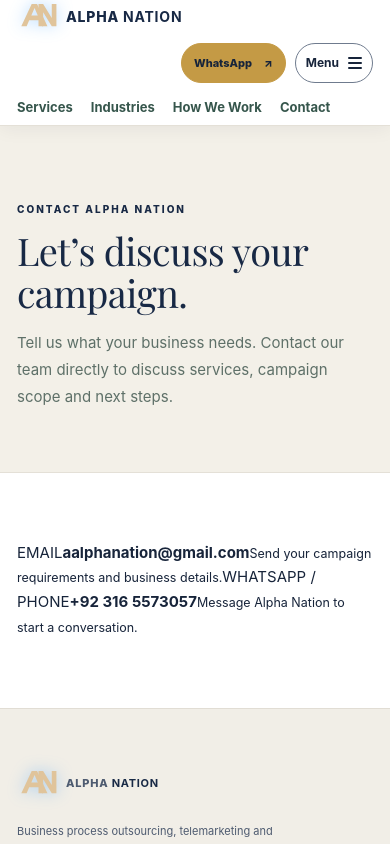
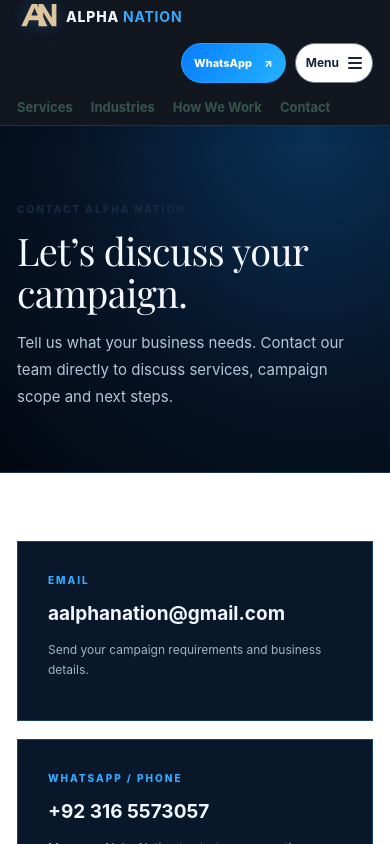
Before and after one commit to alphanationcrm09/alpha-nation-website, a Next.js app: page /contact in a window 390 px wide. Shown: the top 844 px of the page. Built offline with nearby package versions, Linux system fonts and the light colour scheme; no server answers.

Commit message:
Finish dark BPO navigation, footer and contact styling

```diff
--- a/src/app/brand.css
+++ b/src/app/brand.css
@@ -406,3 +406,7 @@ body{background:var(--an-white);color:var(--an-ink)}
 .an-bpo-contact{padding:70px 0;background:linear-gradient(110deg,#0b2c4b,#07182b);border-top:1px solid #1c4d75;color:white}.an-bpo-contact-inner{display:flex;justify-content:space-between;align-items:center;gap:45px}.an-bpo-contact h2{margin:0 0 12px}.an-bpo-contact-inner>div:first-child>p:last-child{font-size:12px;line-height:1.8;color:#b1c5d8;max-width:540px;margin:0}.an-bpo-contact-actions{display:flex;flex-direction:column;align-items:flex-start;gap:12px;min-width:235px}.an-bpo-contact-actions>a:not(.an-bpo-button){font-size:11px;color:#c3d8eb}.an-bpo-button-light{background:#f5f9ff;color:#08213a;border-color:#f5f9ff;box-shadow:none}.an-bpo-button-light:hover{background:#dcecff;color:#08213a}
 @media(max-width:900px){.an-bpo-hero-grid{grid-template-columns:1fr;gap:25px}.an-bpo-copy{max-width:720px}.an-bpo-visual{min-height:370px}.an-bpo-intro-grid{grid-template-columns:1fr 1.3fr}.an-bpo-intro-grid>p:last-child{grid-column:2}.an-bpo-industries-grid{gap:35px}}
 @media(max-width:650px){.an-bpo-hero{padding:68px 0 55px}.an-bpo-copy h1{font-size:clamp(40px,12vw,57px);letter-spacing:-1.8px}.an-bpo-proof{gap:8px}.an-bpo-visual{min-height:330px}.an-bpo-visual-card{min-height:345px;padding:18px}.an-bpo-orbit{width:220px;height:210px}.an-bpo-core{width:94px;height:94px}.an-bpo-node-two{right:-10px}.an-bpo-node-three{left:-10px}.an-bpo-intro-grid,.an-bpo-section-head,.an-bpo-industries-grid{grid-template-columns:1fr;gap:18px}.an-bpo-intro-grid>p:last-child{grid-column:auto}.an-bpo-section,.an-bpo-industries,.an-bpo-approach{padding:62px 0}.an-bpo-service-grid{grid-template-columns:1fr 1fr}.an-bpo-service{padding:18px;min-height:190px}.an-bpo-service h3{font-size:15px}.an-bpo-industry-list{grid-template-columns:1fr}.an-bpo-industry-list>div:nth-child(odd){border-right:0}.an-bpo-steps{grid-template-columns:1fr;gap:22px}.an-bpo-contact-inner{align-items:flex-start;flex-direction:column}.an-bpo-contact-actions{min-width:0}}
+
+
+/* Shared BPO shell and contact page */
+.site-header{background:rgba(3,8,17,.94);border-bottom:1px solid #173653;color:#eef6ff}.alpha-brand{color:#f4f8ff}.alpha-wordmark{color:#f4f8ff}.alpha-wordmark b{color:#37aaff}.site-header nav>a{color:#a9bfd3}.site-header nav>a:hover{color:#fff}.site-header .button{background:linear-gradient(120deg,#087dff,#22b2ff);border-color:#279cff;color:white}.site-footer{background:#02060d;border-top:1px solid #173653;color:#eaf3fc}.site-footer .footer-grid b{color:#eaf3fc}.site-footer .footer-grid p,.site-footer .footer-grid a:not(.logo-link),.site-footer .footer-grid span{color:#9cb2c7}.site-footer .legal-note{border-color:#173653;color:#849bb0}.page-hero{background:radial-gradient(ellipse at 80% 0,#0a3157,#061426 55%,#030811);border-color:#173653;color:#f5f9ff}.page-hero h1{color:#f5f9ff}.page-hero .lead{color:#b4c7da}.an-bpo-contact-grid{display:grid;grid-template-columns:1fr 1fr;gap:18px;max-width:900px}.an-bpo-contact-tile{display:flex;flex-direction:column;gap:10px;padding:30px;background:#08182a;border:1px solid #1a4264;color:#f1f7ff;min-height:180px}.an-bpo-contact-tile>span{font-size:10px;letter-spacing:2px;font-weight:800;color:#36aaff}.an-bpo-contact-tile>b{font-size:19px;overflow-wrap:anywhere}.an-bpo-contact-tile>small{font-size:12px;line-height:1.7;color:#9eb4c9}.an-bpo-contact-tile:hover{border-color:#2b9ce9}@media(max-width:650px){.an-bpo-contact-grid{grid-template-columns:1fr}}
```
